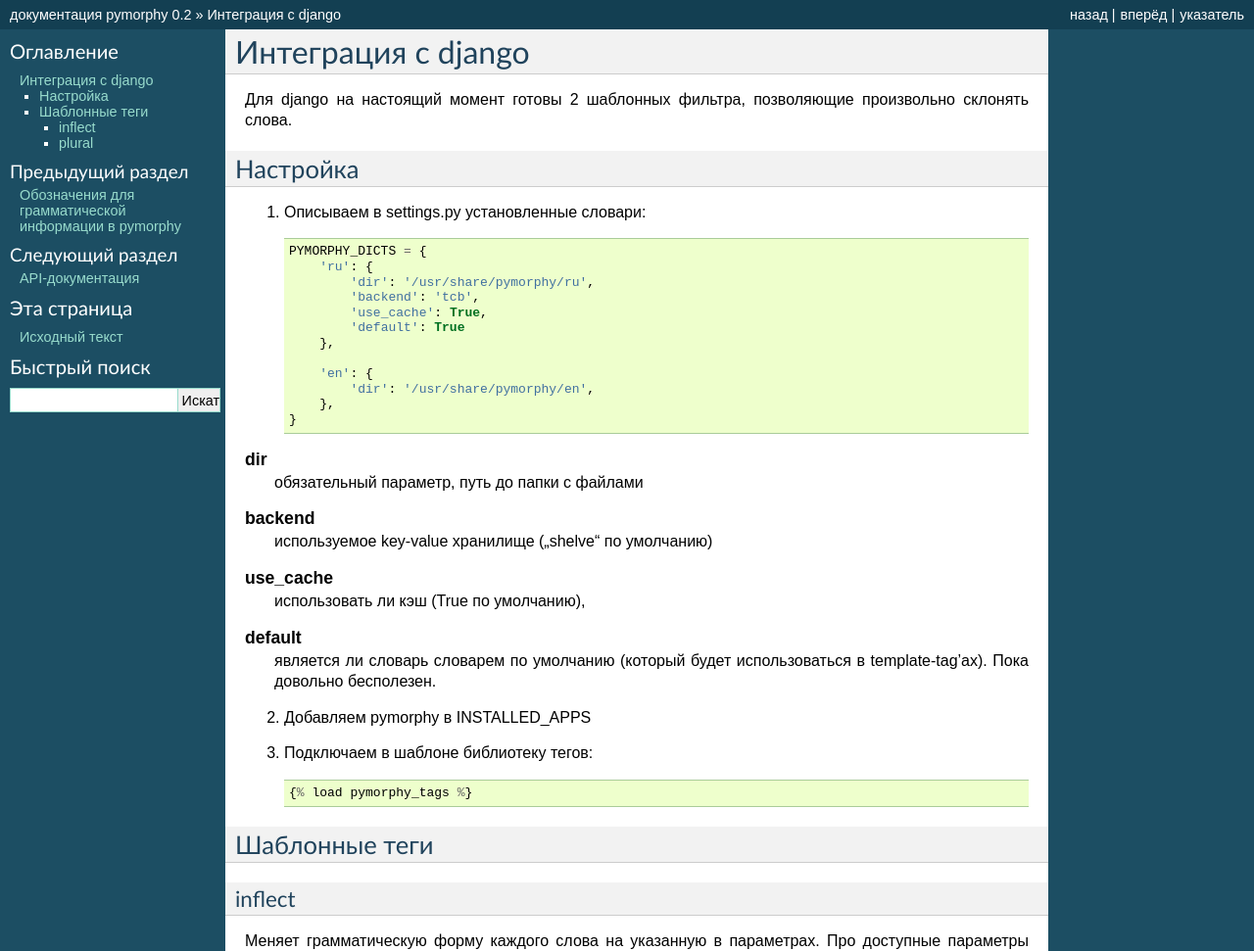
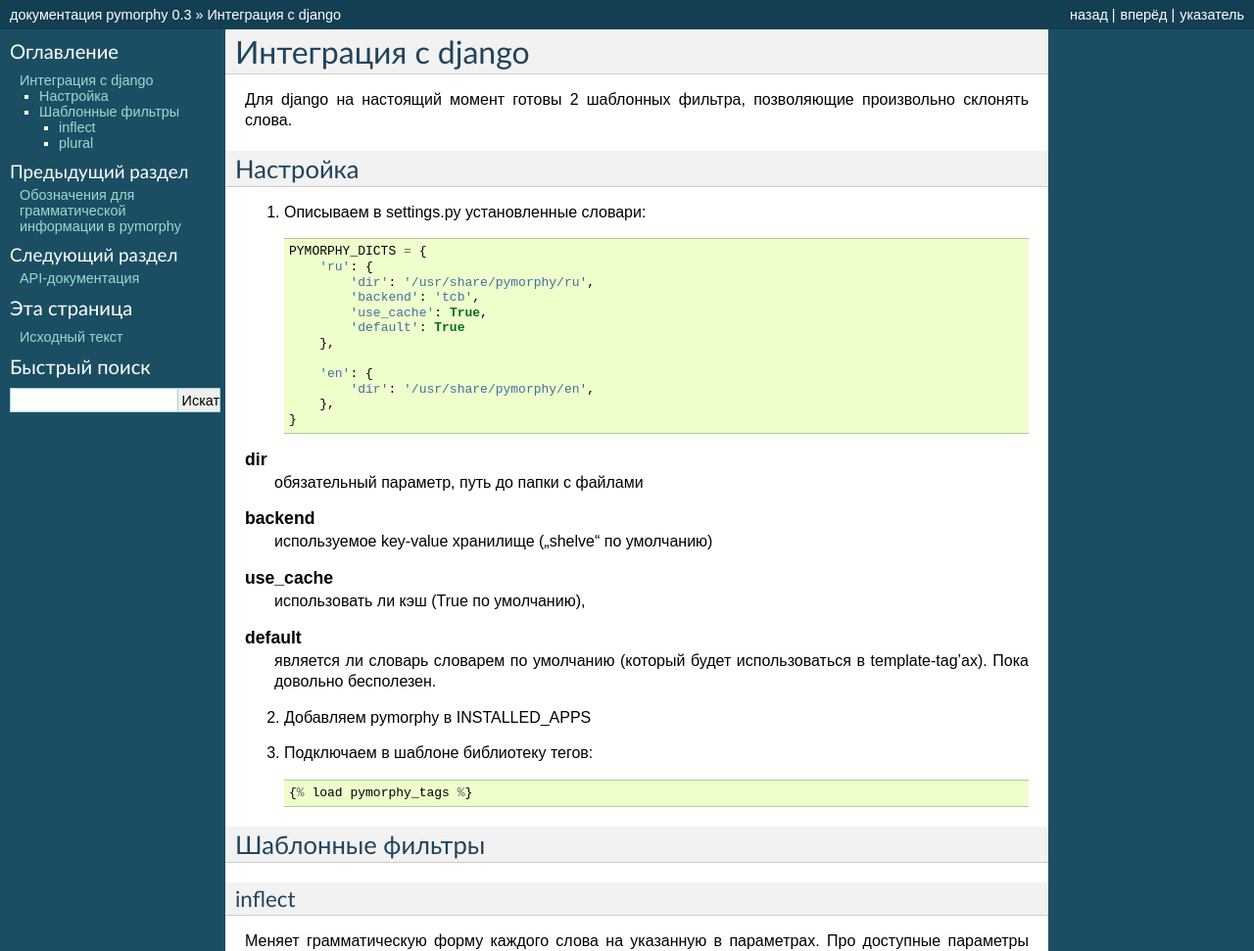
Before and after one commit to kmike/pymorphy, a Sphinx documentation site: the page built from docs/django_api.rst, in a window 1280 px wide and 1400 px high. Shown: the top 971 px of the window at 98% size. Built offline with Sphinx 7.4.7, drawn with Linux system fonts in a browser that asks for light colours; some of the changed text lies outside the part shown.

Commit message:
Версия 0.3

```diff
--- a/docs/conf.py
+++ b/docs/conf.py
@@ -47,9 +47,9 @@
 # built documents.
 #
 # The short X.Y version.
-version = '0.2'
+version = '0.3'
 # The full version, including alpha/beta/rc tags.
-release = '0.2'
+release = '0.3'
 
 # The language for content autogenerated by Sphinx. Refer to documentation
 # for a list of supported languages.
--- a/docs/django_api.rst
+++ b/docs/django_api.rst
@@ -41,8 +41,8 @@
     {% load pymorphy_tags %}
 
 
-Шаблонные теги
---------------
+Шаблонные фильтры
+-----------------
 
 inflect
 ^^^^^^^
@@ -85,7 +85,7 @@
    {# выведет "На дереве 38 попугаев." #}
 
    {# в переменной animal - "лошадь" #}
-   А еще есть {{count}} {{ animal|plural:count }}.
+   А еще есть {{ num }} {{ animal|plural:num }}.
    {# выведет "А еще есть 38 лошадей." #}
 
 
--- a/setup.py
+++ b/setup.py
@@ -8,7 +8,7 @@
 
 setup(
     name     = 'pymorphy',
-    version  = '0.2.1',
+    version  = '0.3',
     author='Mikhail Korobov',
     author_email='kmike84@gmail.com',
     url='http://bitbucket.org/kmike/pymorphy/',
```
